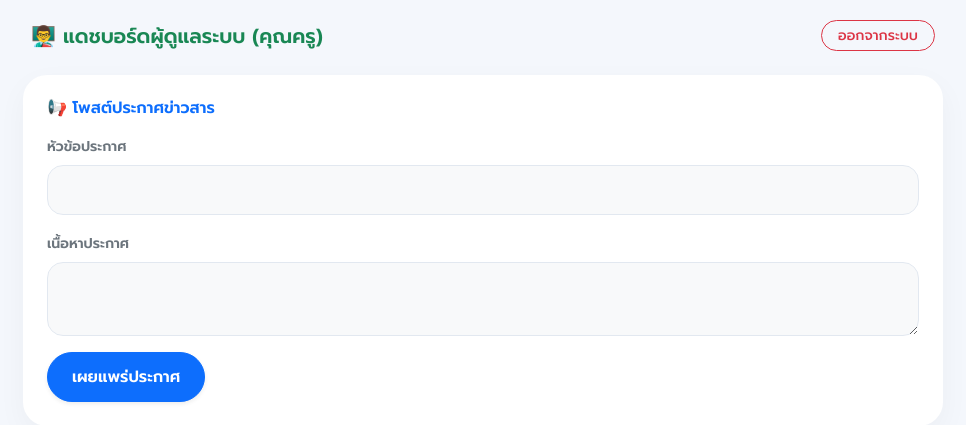
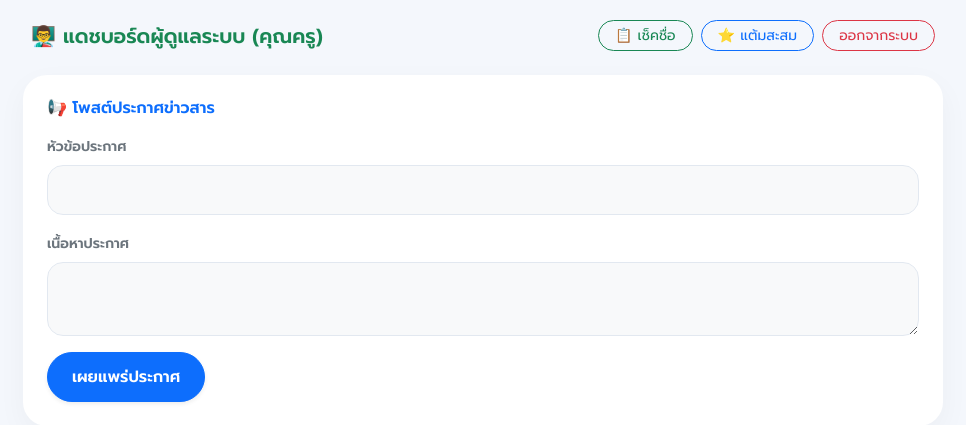
Before and after one commit to sittisak2009/student, a Flask app: template templates/teacher_dashboard.html in a window 1280 px wide. Shown: the top 425 px of the page, without its empty margins (157-1123 px from the left). Run offline with Flask 3, Linux system fonts and the light colour scheme; the template is opened without the code that fills it, so the values that code supplies are empty; parts of the project's set-up code (start-up, migrations or seed data) failed here and were passed over.

Commit message:
Update teacher_dashboard.html

```diff
--- a/templates/teacher_dashboard.html
+++ b/templates/teacher_dashboard.html
@@ -19,8 +19,13 @@
         <!-- แถบบน -->
         <div class="d-flex justify-content-between align-items-center mb-4 px-2">
             <h5 class="fw-bold mb-0 text-success">👨‍🏫 แดชบอร์ดผู้ดูแลระบบ (คุณครู)</h5>
-            <a href="/logout" class="btn btn-outline-danger btn-sm rounded-pill px-3 fw-medium">ออกจากระบบ</a>
+            <div class="d-flex gap-2">
+            <a href="/teacher/attendance" class="btn btn-outline-success btn-sm rounded-pill px-3">📋 เช็คชื่อ</a>
+            <a href="/teacher/points" class="btn btn-outline-primary btn-sm rounded-pill px-3">⭐ แต้มสะสม</a>
+            <a href="/logout" class="btn btn-outline-danger btn-sm rounded-pill px-3">ออกจากระบบ</a>
+           </div>
         </div>
+
 
         {% with messages = get_flashed_messages(with_categories=true) %}
             {% if messages %}{% for category, message in messages %}
```
